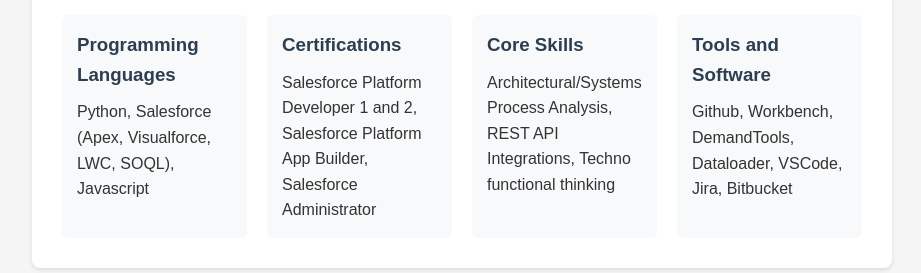
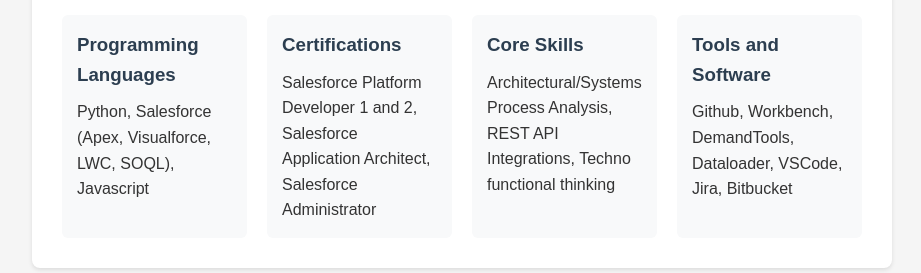
Before and after one commit to aab735/aab735.github.io, a plain HTML site: page index.html in a window 1280 px wide. Shown: the part 361-634 px from the top of the page, without its empty margins (178-1099 px from the left). Drawn offline with Linux system fonts and the light colour scheme.

Commit message:
Update Certifications

```diff
--- a/index.html
+++ b/index.html
@@ -25,7 +25,7 @@
             </div>
             <div class="skill-category">
                 <h3>Certifications</h3>
-                <p>Salesforce Platform Developer 1 and 2, Salesforce Platform App Builder, Salesforce Administrator</p>
+                <p>Salesforce Platform Developer 1 and 2, Salesforce Application Architect, Salesforce Administrator</p>
             </div>
             <div class="skill-category">
                 <h3>Core Skills</h3>
```
